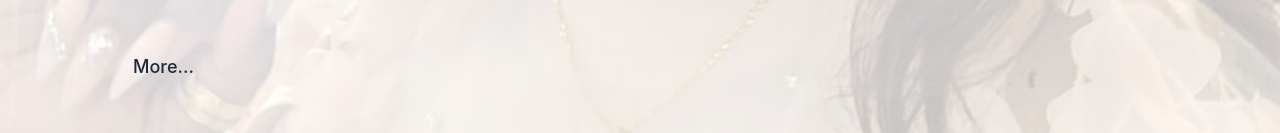
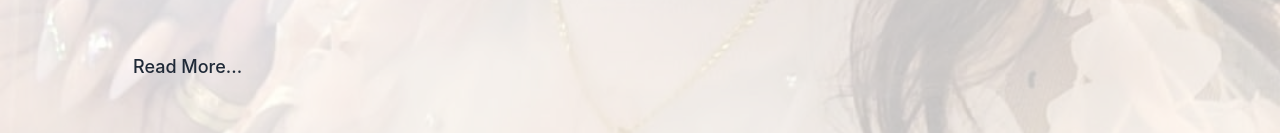
Before and after one commit to MrChampion2020/schoolportfolio, a React (Create React App) app: page / in a window 1280 px wide. Shown: the part 632-765 px from the top of the page. Built offline with nearby package versions, Linux system fonts and the light colour scheme.

Commit message:
merge remote changes

```diff
--- a/src/screens/mainstack/Home.jsx
+++ b/src/screens/mainstack/Home.jsx
@@ -138,10 +138,10 @@ const Home = () => {
               >
                 <a
                   href="/contact"
-                  className="inline-flex items-center justify-center px-6 py-3 border border-transparent text-base font-medium rounded-md text-blue  md:text-lg gothic-font"
-                  style={{ width: isMobile ? "40%" : "auto" }}
+                  className="inline-flex items-left justify-left px-6 py-3 border border-transparent text-base font-medium rounded-md text-blue  md:text-lg gothic-font"
+                  style={{ width: isMobile ? "60%" : "auto" }}
                 >
-                 More...
+                 Read More...
                 </a>
               </motion.div>
               </motion.p>
```
